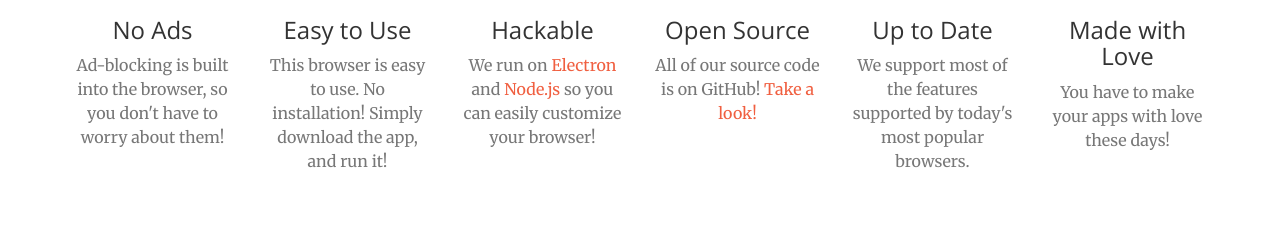
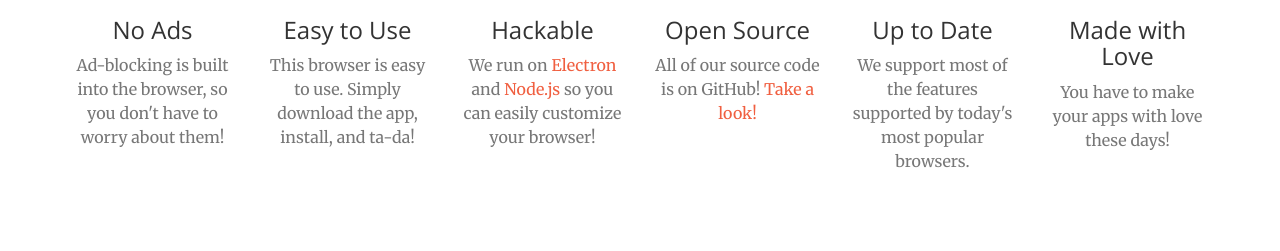
Before and after one commit to kongriley/ember, a plain HTML site: page index.html in a window 1280 px wide. Shown: the part 1449-1700 px from the top of the page. Drawn offline with nearby package versions, Linux system fonts and the light colour scheme.

Commit message:
Committed

```diff
--- a/index.html
+++ b/index.html
@@ -120,7 +120,7 @@
                     <div class="service-box">
                         <i class="fa fa-4x fa-paper-plane wow bounceIn text-primary" data-wow-delay=".1s"></i>
                         <h3>Easy to Use</h3>
-                        <p class="text-muted">This browser is easy to use. No installation! Simply download the app, and run it!</p>
+                        <p class="text-muted">This browser is easy to use. Simply download the app, install, and ta-da!</p>
                     </div>
                 </div>
                 <div class="col-lg-2 col-md-6 text-center">
```
